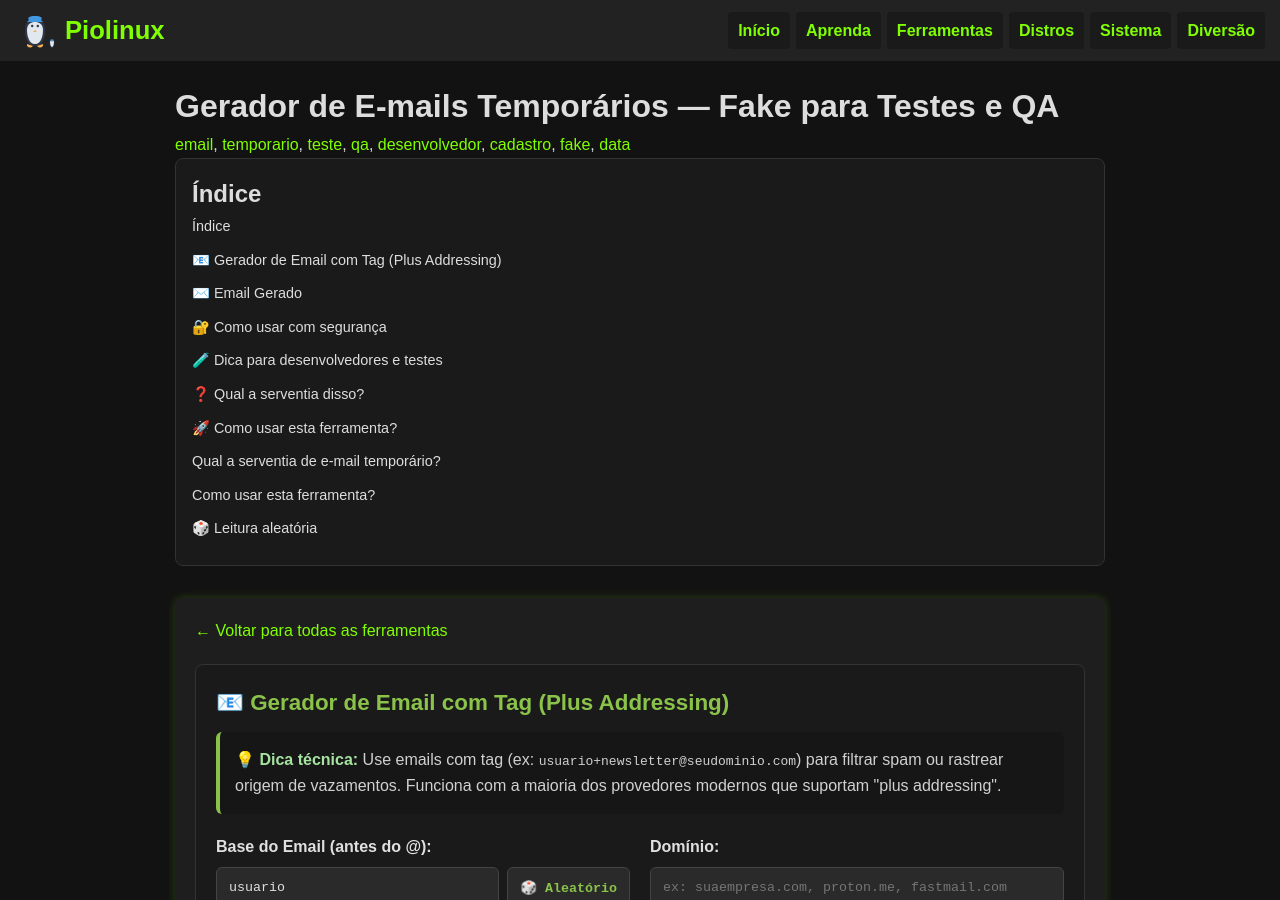
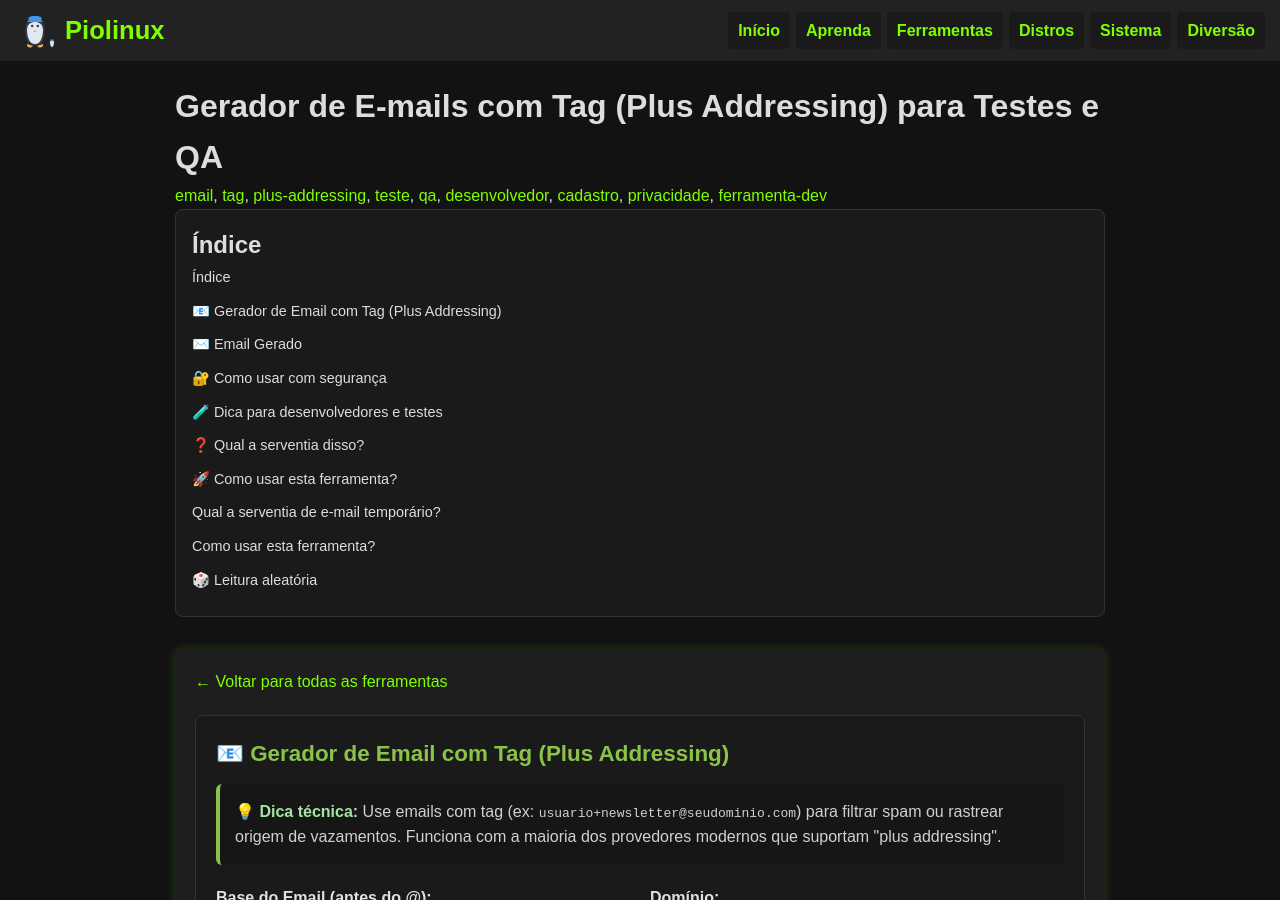
Before and after one commit to Piolinux/piolinux-site, a Jekyll site: the page built from _pages/tools/temp-email-generator.html, in a window 1280 px wide and 900 px high. Built offline with Jekyll 4.4.1, drawn with Linux system fonts in a browser that asks for light colours.

Commit message:
Update temp-email-generator.html

```diff
--- a/_pages/tools/temp-email-generator.html
+++ b/_pages/tools/temp-email-generator.html
@@ -1,10 +1,10 @@
 ---
 layout: manual-seo
-title_custom: "Gerador de E-mails Temporários — Fake para Testes e QA | Piolinux"
-description_custom: "Crie e-mails falsos no formato user+tag@seudominio.com para testes de cadastro, QA e desenvolvimento. Sem envio ou armazenamento real."
-title: "Gerador de E-mails Temporários — Fake para Testes e QA"
+title_custom: "Gerador de E-mails com Tag (Plus Addressing) para Testes | Piolinux"
+description_custom: "Crie e-mails no formato user+tag@seudominio.com para testar cadastros, fluxos de QA e desenvolvimento. Nenhum e-mail real é enviado ou armazenado."
+title: "Gerador de E-mails com Tag (Plus Addressing) para Testes e QA"
 permalink: /ferramentas/temp-email-generator/
-tags: [email, temporario, teste, qa, desenvolvedor, cadastro, fake, data]
+tags: [email, tag, plus-addressing, teste, qa, desenvolvedor, cadastro, privacidade, ferramenta-dev]
 ---
 
 
```
